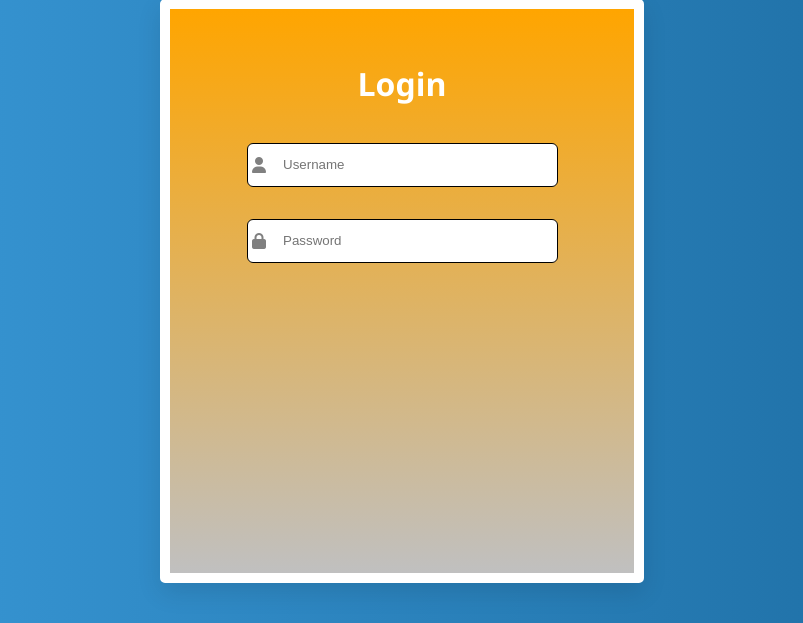
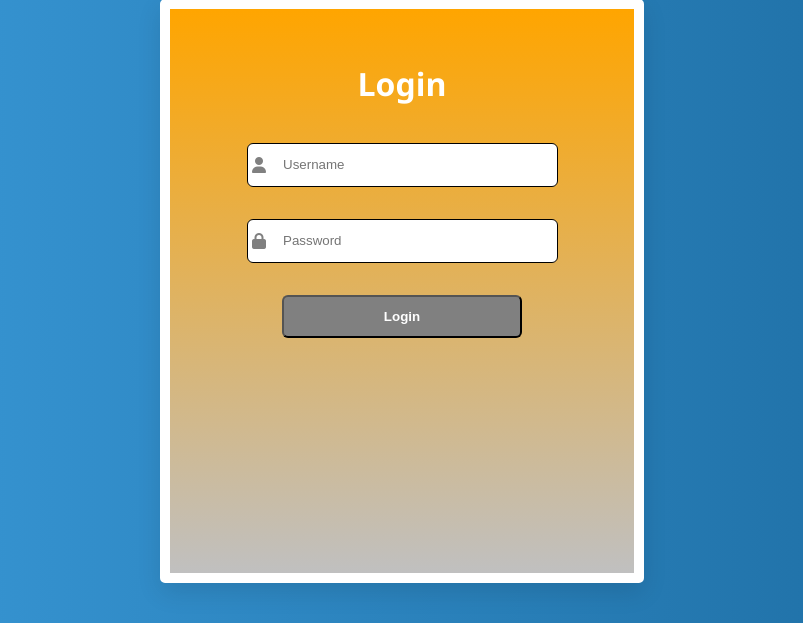
Before and after one commit to connor-w-smith/HawkEye, a Flask app: page / in a window 1280 px wide. Shown: the part 109-732 px from the top of the page, without its empty margins (238-1041 px from the left). Run offline with Flask 3, Linux system fonts and the light colour scheme; some libraries are stand-ins or nearby versions.

Commit message:
Added button
The login button is added but with no functionality just yet.

```diff
--- a/static/login.css
+++ b/static/login.css
@@ -67,3 +67,13 @@ i {
     border-radius: 6px;
     border: solid 1px black;
 }
+
+#btnLogin {
+    width: 60%;
+    padding: .75rem;
+    border-radius: 6px;
+    background: gray;
+    color: white;
+    font-weight: bold;
+    cursor: pointer;
+}
--- a/templates/login.html
+++ b/templates/login.html
@@ -26,6 +26,7 @@
                 <i class="fa fa-lock"></i>
                 <input id="inputPassword" type="password" placeholder="Password">
             </div>
+            <button id="btnLogin">Login</button>
         </div>
     </div>
 </body>
```
